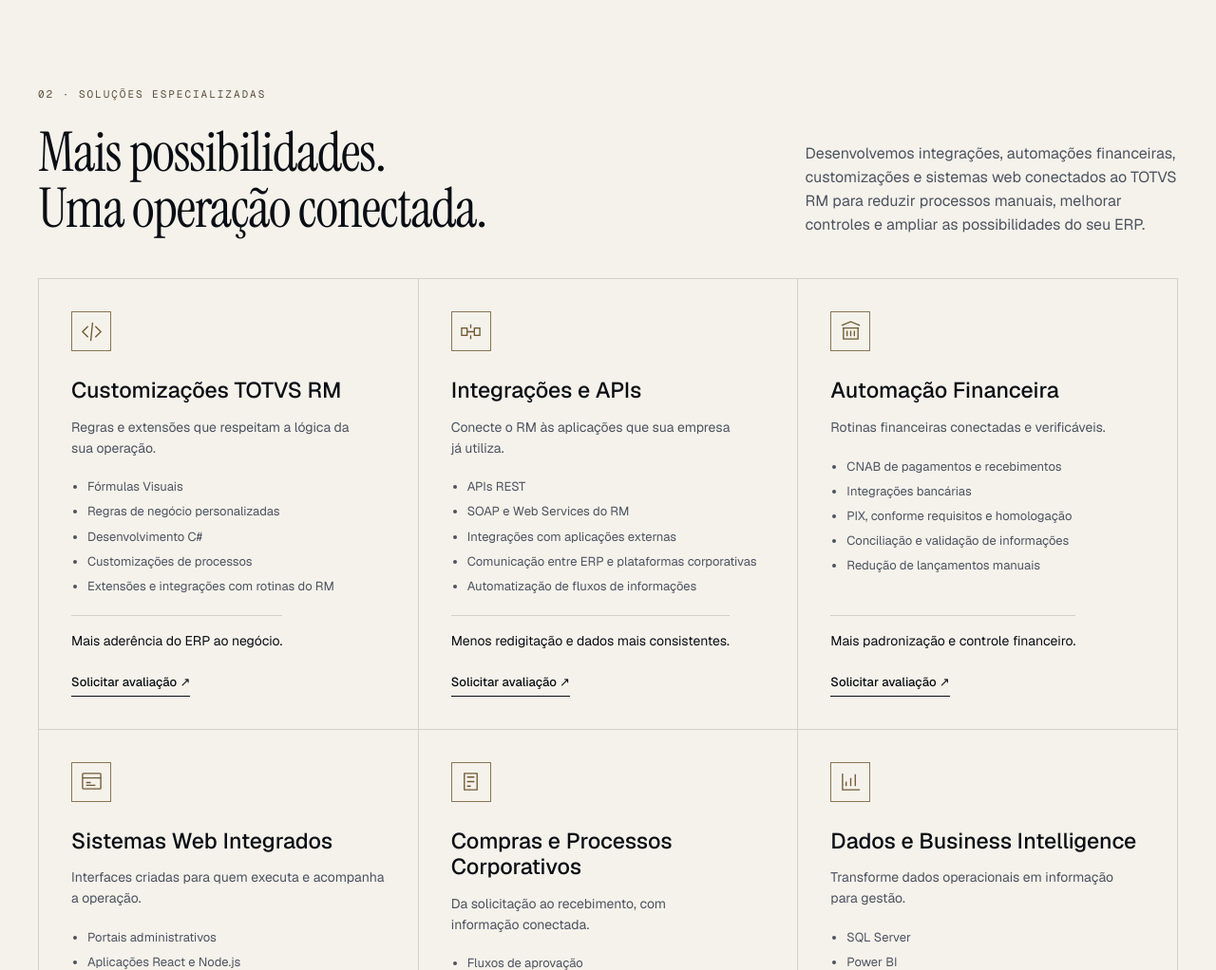
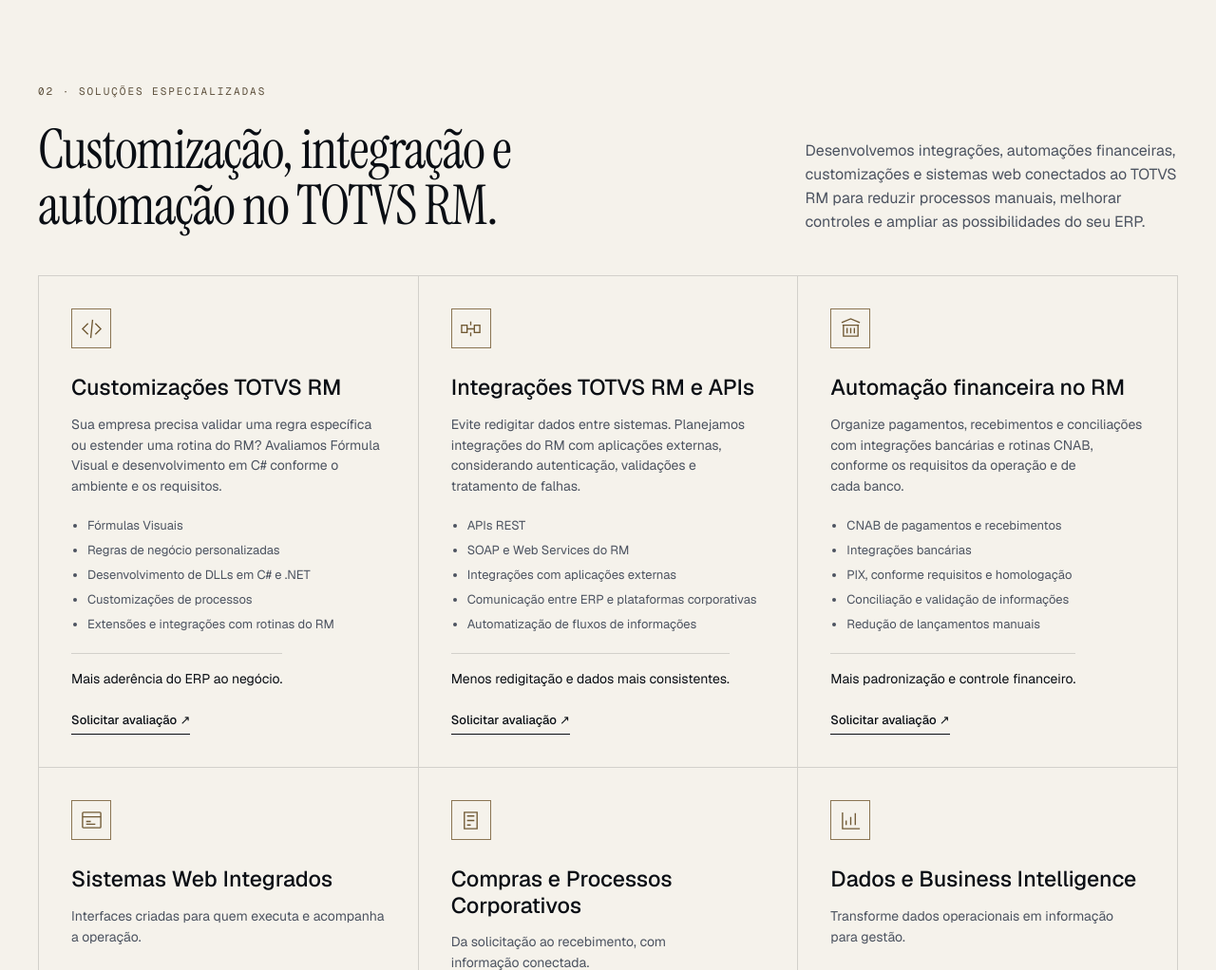
Before and after one commit to Fabioasw/BLOGORKESTRIA, a website: page totvs-rm.html in a window 1280 px wide. Shown: the part 1620-2642 px from the top of the page at 95% size. Drawn offline with nearby package versions, Linux system fonts and the light colour scheme; no server answers.

Commit message:
Clarify TOTVS RM services and add direct solution navigation

```diff
--- a/assets/totvs-rm.css
+++ b/assets/totvs-rm.css
@@ -1,10 +1,12 @@
 :root { --fg-mute:#B7B8B9; --fg-faint:#9B9DA0; }
-section[id] { scroll-margin-top:90px; }
+section[id], .service[id] { scroll-margin-top:90px; }
 .skip-link { position:fixed; left:20px; top:-100px; z-index:100; background:var(--paper); color:var(--ink); padding:12px 20px; }
 .skip-link:focus { top:12px; }
 .rm-hero { padding:160px 0 70px; overflow:hidden; background:radial-gradient(ellipse at 90% 30%,#182236 0,transparent 55%); }
 .hero-grid { display:grid; grid-template-columns:1.2fr 1fr; align-items:center; gap:65px; }
-.rm-hero h1 { font-size:clamp(54px,6.5vw,92px); max-width:12ch; margin:28px 0; }
+.rm-hero h1 { font-size:clamp(44px,5.5vw,78px); max-width:17ch; margin:28px 0; }
+.service-shortcuts { display:flex; flex-wrap:wrap; gap:8px 18px; margin-top:20px; }
+.service-shortcuts a { display:inline-flex; align-items:center; min-height:44px; font-size:13px; color:var(--gold-soft); text-decoration:underline; text-underline-offset:4px; }
 .gold { color:var(--gold-soft); font-style:italic; }
 .lead { color:var(--fg-mute); font-size:18px; max-width:56ch; }
 .actions { display:flex; flex-wrap:wrap; gap:12px; margin:32px 0 20px; }
@@ -87,7 +89,7 @@
 .privacy-content a { text-decoration:underline; }
 @media(max-width:1000px) { .hero-grid { gap:30px; } .pain-grid { grid-template-columns:repeat(2,1fr); } .services-grid { grid-template-columns:repeat(2,1fr); } .contact-grid { gap:40px; } .section-heading { align-items:start; flex-direction:column; } }
 @media(max-width:760px) { .rm-hero { padding:125px 0 45px; } .hero-grid,.contact-grid { grid-template-columns:1fr; gap:45px; } .rm-hero h1 { max-width:15ch; } .hero-caption { margin-top:40px; } .rm-section { padding:70px 0; } .steps,.expertise-grid,.examples { grid-template-columns:1fr 1fr; } .expertise-group:last-child,.example:last-child { grid-column:1 / -1; } .architecture { max-width:540px; width:100%; } }
-@media(max-width:520px) { .services-grid,.pain-grid,.steps,.expertise-grid,.examples,.form-row { grid-template-columns:1fr; } .service { padding:26px; } .actions { flex-direction:column; align-items:stretch; } .actions .btn { justify-content:center; text-align:center; } .wrap { padding:0 20px; } .rm-hero h1 { font-size:54px; } .architecture { padding:20px; } .section-heading { margin-bottom:30px; } }
+@media(max-width:520px) { .services-grid,.pain-grid,.steps,.expertise-grid,.examples,.form-row { grid-template-columns:1fr; } .service { padding:26px; } .actions { flex-direction:column; align-items:stretch; } .actions .btn { justify-content:center; text-align:center; } .wrap { padding:0 20px; } .rm-hero h1 { font-size:clamp(40px,11vw,54px); } .architecture { padding:20px; } .section-heading { margin-bottom:30px; } }
 
 .sr-only { position:absolute; width:1px; height:1px; padding:0; margin:-1px; overflow:hidden; clip-path:inset(50%); white-space:nowrap; border:0; }
 
--- a/totvs-rm.html
+++ b/totvs-rm.html
@@ -61,16 +61,16 @@
 </div>
 </nav>
 <main id="conteudo">
-<section class="rm-hero">
+<section class="rm-hero" id="consultoria">
 <div class="wrap">
 <div class="hero-grid">
 <div>
 <p class="eyebrow">
 <span class="dot">
 </span>Soluções especializadas · TOTVS RM</p>
-<h1 class="display">Seu TOTVS RM pode fazer <span class="gold">muito mais.</span>
+<h1 class="display">Consultoria TOTVS RM para <span class="gold">integrar e customizar.</span>
 </h1>
-<p class="lead">Customizações, integrações, automações financeiras e sistemas sob medida para empresas que precisam ir além das funcionalidades padrão do ERP.</p>
+<p class="lead">Fórmula Visual, DLLs em C#, APIs e automação financeira para empresas que precisam resolver problemas e desenvolver melhorias no TOTVS RM.</p>
 <div class="actions">
 <a href="#avaliacao" class="btn btn-primary">Solicitar avaliação do projeto <span aria-hidden="true">↗</span>
 </a>
@@ -78,6 +78,11 @@
 </a>
 </div>
 <p class="small">Uma conversa técnica começa pelo seu desafio.</p>
+<nav class="service-shortcuts" aria-label="Encontrar solução TOTVS RM">
+<a href="#customizacao">Customização e Fórmula Visual</a>
+<a href="#integracoes">Integrações e APIs</a>
+<a href="#automacao">Automação financeira</a>
+</nav>
 </div>
 <figure class="architecture" aria-label="TOTVS RM conectado a integrações, automação e inteligência de negócios">
 <p class="eyebrow">Arquitetura de possibilidades</p>
@@ -153,22 +158,22 @@
 <div class="wrap">
 <p class="eyebrow">02 · Soluções especializadas</p>
 <div class="section-heading">
-<h2 class="display">Mais possibilidades.<br>Uma operação conectada.</h2>
+<h2 class="display">Customização, integração e automação no TOTVS RM.</h2>
 <p>Desenvolvemos integrações, automações financeiras, customizações e sistemas web conectados ao TOTVS RM para reduzir processos manuais, melhorar controles e ampliar as possibilidades do seu ERP.</p>
 </div>
 <div class="services-grid">
-<article class="service">
+<article class="service" id="customizacao">
 <span class="service-icon" aria-hidden="true">
 <svg viewBox="0 0 24 24">
 <path d="m8 6-6 6 6 6m8-12 6 6-6 6m-3-16-2 20"/>
 </svg>
 </span>
 <h3>Customizações TOTVS RM</h3>
-<p>Regras e extensões que respeitam a lógica da sua operação.</p>
+<p>Sua empresa precisa validar uma regra específica ou estender uma rotina do RM? Avaliamos Fórmula Visual e desenvolvimento em C# conforme o ambiente e os requisitos.</p>
 <ul>
 <li>Fórmulas Visuais</li>
 <li>Regras de negócio personalizadas</li>
-<li>Desenvolvimento C#</li>
+<li>Desenvolvimento de DLLs em C# e .NET</li>
 <li>Customizações de processos</li>
 <li>Extensões e integrações com rotinas do RM</li>
 </ul>
@@ -177,7 +182,7 @@
 <span class="sr-only"> — Customizações TOTVS RM</span>
 </a>
 </article>
-<article class="service">
+<article class="service" id="integracoes">
 <span class="service-icon" aria-hidden="true">
 <svg viewBox="0 0 24 24">
 <rect x="2" y="8" width="6" height="8"/>
@@ -185,8 +190,8 @@
 <path d="M8 12h8M12 4v4m0 8v4"/>
 </svg>
 </span>
-<h3>Integrações e APIs</h3>
-<p>Conecte o RM às aplicações que sua empresa já utiliza.</p>
+<h3>Integrações TOTVS RM e APIs</h3>
+<p>Evite redigitar dados entre sistemas. Planejamos integrações do RM com aplicações externas, considerando autenticação, validações e tratamento de falhas.</p>
 <ul>
 <li>APIs REST</li>
 <li>SOAP e Web Services do RM</li>
@@ -199,14 +204,14 @@
 <span class="sr-only"> — Integrações e APIs</span>
 </a>
 </article>
-<article class="service">
+<article class="service" id="automacao">
 <span class="service-icon" aria-hidden="true">
 <svg viewBox="0 0 24 24">
 <path d="M3 8h18M4 8v12h16V8M2 5l10-4 10 4M8 11v6m4-6v6m4-6v6"/>
 </svg>
 </span>
-<h3>Automação Financeira</h3>
-<p>Rotinas financeiras conectadas e verificáveis.</p>
+<h3>Automação financeira no RM</h3>
+<p>Organize pagamentos, recebimentos e conciliações com integrações bancárias e rotinas CNAB, conforme os requisitos da operação e de cada banco.</p>
 <ul>
 <li>CNAB de pagamentos e recebimentos</li>
 <li>Integrações bancárias</li>
```
